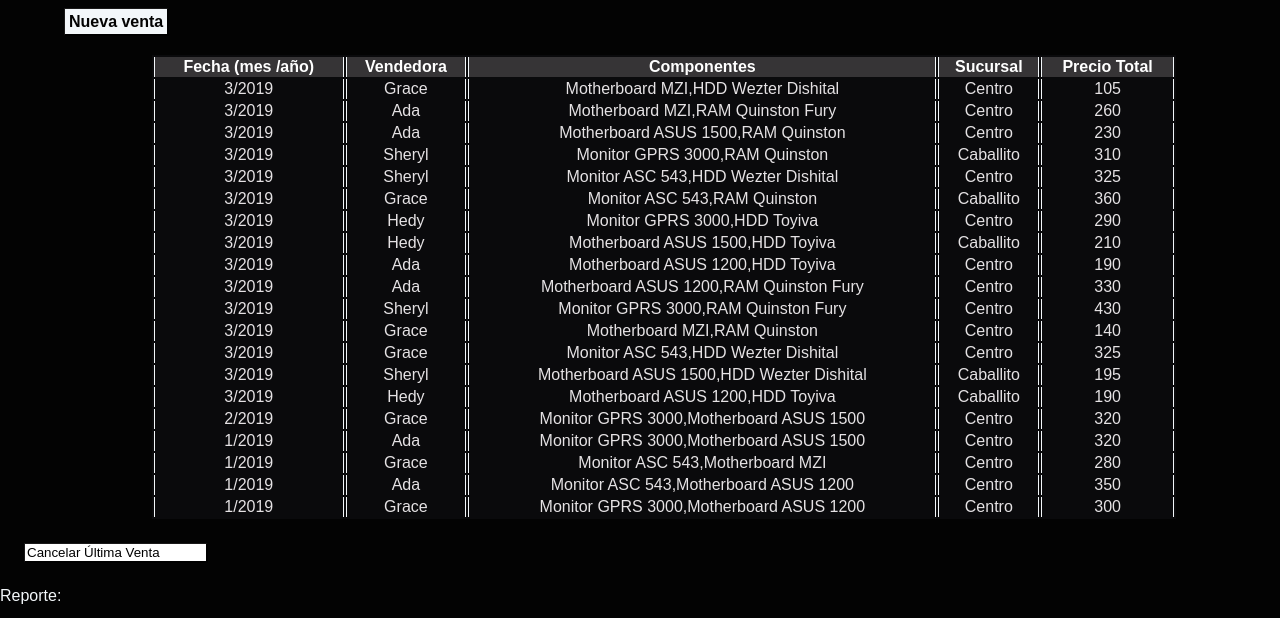
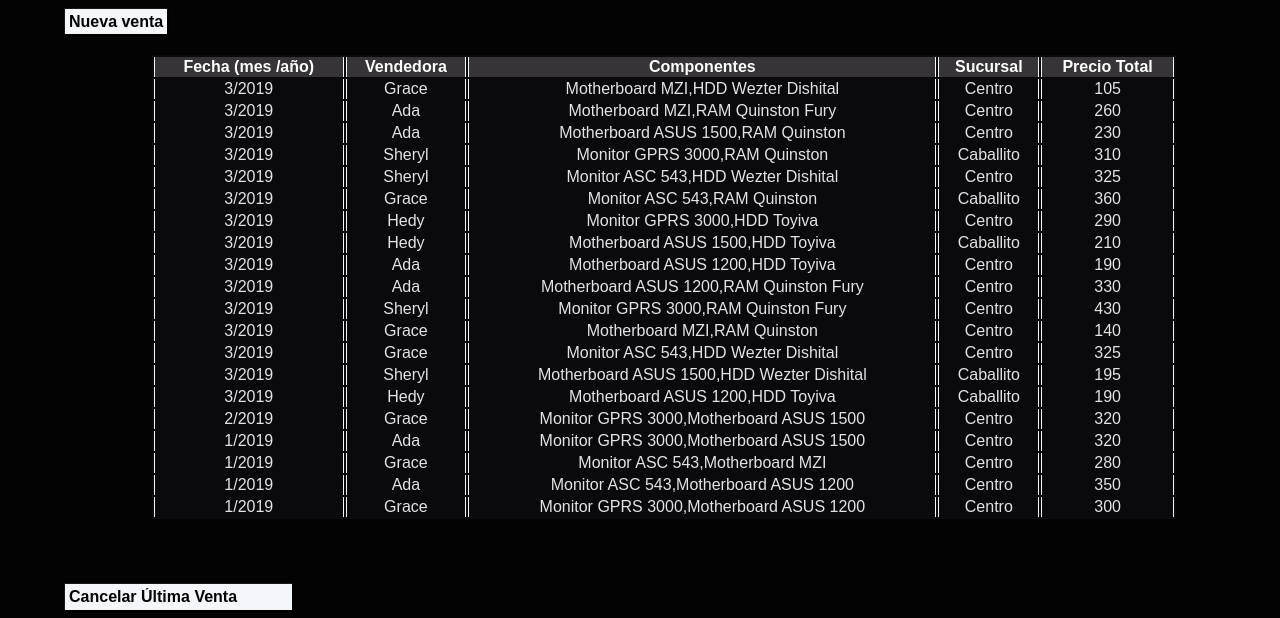
Before and after one commit to Ada-22/TP3PCStore, a plain HTML site: page index.html in a window 1280 px wide. Shown: the part 182-800 px from the top of the page. Drawn offline with Linux system fonts and the light colour scheme.

Commit message:
boton arreglado

```diff
--- a/styles/styles.scss
+++ b/styles/styles.scss
@@ -104,11 +104,12 @@ body {
     }
 
     .report {
-        p {
+        p{
         margin-left: 25px;
         font-weight: bold;
         font-family: $font0;
         color: $color0;
+        font-display: center;
         }
     }
 
@@ -135,4 +136,15 @@ a.buttom1 {
     color: $color1;
     text-decoration: none;
 }
+#delete {
+        margin: 40px;
+    font-family: $font0;
+    font-size: 16px;
+    font-weight: bold;
+    padding: 4px;
+    background-color: $color0;
+    color: $color1;
+    text-decoration: none;
+
 }
+}
```
Also changed, not shown: styles/styles.css, 1 other file.
